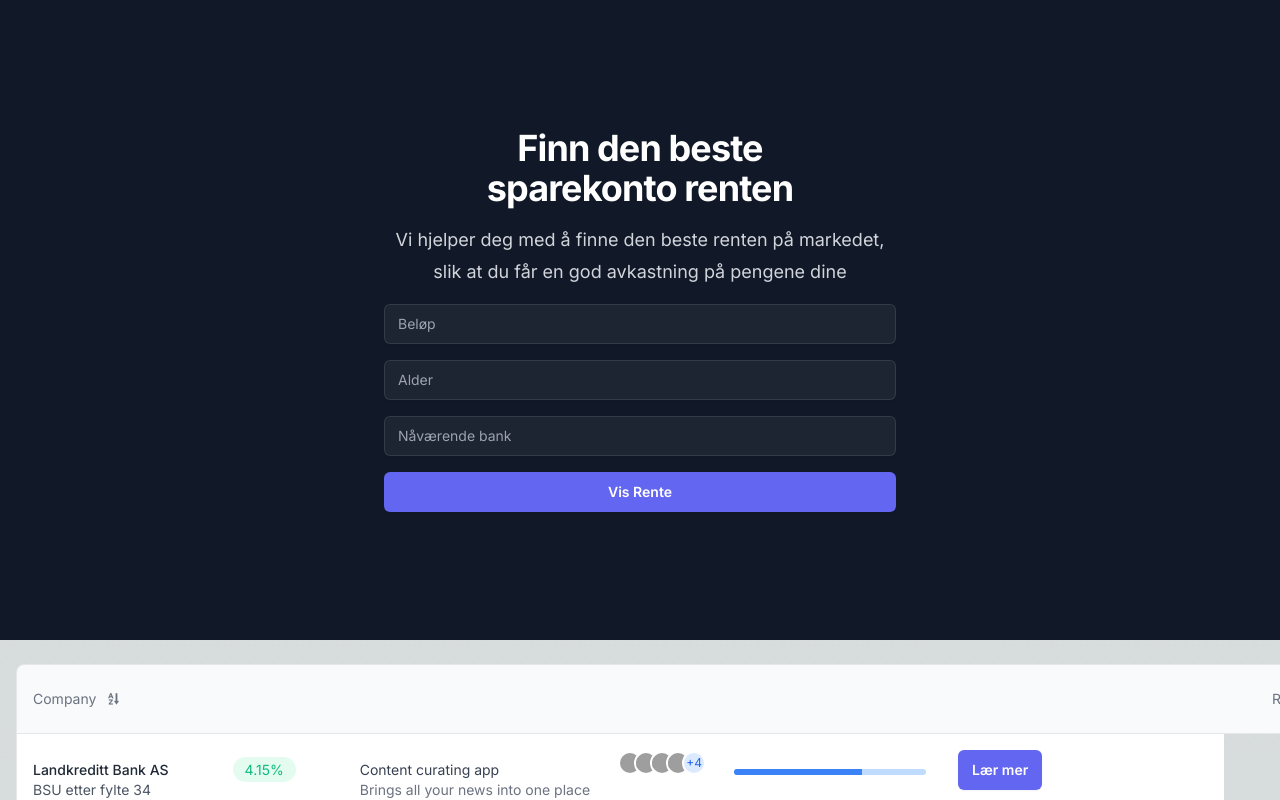
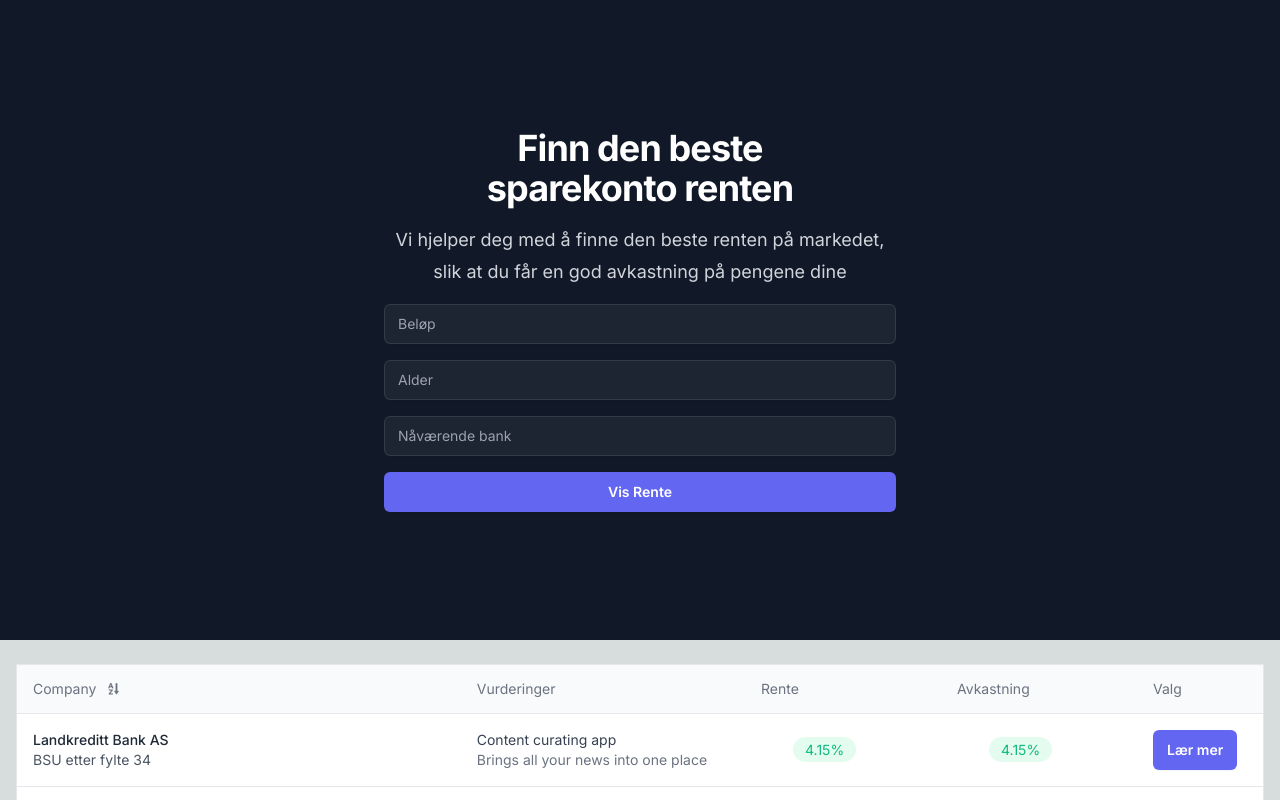
Before and after one commit to shipcommit/sparekonto-app, a Next.js app: page / in a window 1280 px wide. Shown: the top 800 px of the page. Built offline with nearby package versions, Linux system fonts and the light colour scheme; grey boxes are pictures that could not be loaded.

Commit message:
Update table.js

```diff
--- a/app/ui/table.js
+++ b/app/ui/table.js
@@ -1,20 +1,19 @@
 import { data } from '../data';
 
 export default function Table() {
-  console.log('data.feed.entry:', data.feed.entry);
   return (
     <>
       <section className="container px-4 mx-auto">
         <div className="flex flex-col mt-6">
-          <div className="-mx-4 -my-2 overflow-x-auto sm:-mx-6 lg:-mx-8">
-            <div className="inline-block min-w-full py-2 align-middle md:px-6 lg:px-8">
-              <div className="overflow-hidden border border-gray-200 dark:border-gray-700 md:rounded-lg">
+          <div className="overflow-x-auto">
+            <div className="inline-block min-w-full align-middle">
+              <div className="overflow-hidden border border-gray-200 dark:border-gray-700">
                 <table className="min-w-full divide-y divide-gray-200 dark:divide-gray-700">
                   <thead className="bg-gray-50 dark:bg-gray-800">
                     <tr>
                       <th
                         scope="col"
-                        className="py-3.5 px-4 text-sm font-normal text-left rtl:text-right text-gray-500 dark:text-gray-400"
+                        className="py-3.5 px-4 text-sm font-normal text-left text-gray-500 dark:text-gray-400"
                       >
                         <button className="flex items-center gap-x-3 focus:outline-none">
                           <span>Company</span>
@@ -47,36 +46,31 @@ export default function Table() {
                       </th>
                       <th
                         scope="col"
-                        className="px-12 py-3.5 text-sm font-normal text-left rtl:text-right text-gray-500 dark:text-gray-400"
+                        className="py-3.5 px-4 text-sm font-normal text-left text-gray-500 dark:text-gray-400"
+                      >
+                        Vurderinger
+                      </th>
+                      <th
+                        scope="col"
+                        className="py-3.5 px-4 text-sm font-normal text-left text-gray-500 dark:text-gray-400"
                       >
                         Rente
                       </th>
                       <th
                         scope="col"
-                        className="px-4 py-3.5 text-sm font-normal text-left rtl:text-right text-gray-500 dark:text-gray-400"
+                        className="py-3.5 px-4 text-sm font-normal text-left text-gray-500 dark:text-gray-400"
                       >
-                        About
+                        Avkastning
                       </th>
                       <th
                         scope="col"
-                        className="px-4 py-3.5 text-sm font-normal text-left rtl:text-right text-gray-500 dark:text-gray-400"
+                        className="py-3.5 px-4 text-sm font-normal text-left text-gray-500 dark:text-gray-400"
                       >
-                        Users
-                      </th>
-                      <th
-                        scope="col"
-                        className="px-4 py-3.5 text-sm font-normal text-left rtl:text-right text-gray-500 dark:text-gray-400"
-                      >
-                        License use
-                      </th>
-                      <th scope="col" className="relative py-3.5 px-4">
-                        <span className="sr-only">Edit</span>
+                        Valg
                       </th>
                     </tr>
                   </thead>
                   <tbody className="bg-white divide-y divide-gray-200 dark:divide-gray-700 dark:bg-gray-900">
-                    {/*  */}
-
                     {data.feed.entry.map((entry, i) => {
                       let interest = [];
 
@@ -104,8 +98,7 @@ export default function Table() {
                       const highestInterest = Math.max(...interest);
 
                       return (
-                        <div key={i}>
-                          <tr>
+                        <tr key={i}>
                           <td className="px-4 py-4 text-sm font-medium whitespace-nowrap">
                             <div>
                               <h2 className="font-medium text-gray-800 dark:text-white ">
@@ -114,11 +107,6 @@ export default function Table() {
                               <p className="text-sm font-normal text-gray-600 dark:text-gray-400">
                                 {entry.title}
                               </p>
-                              </div>
-                            </td>
-                            <td className="px-12 py-4 text-sm font-medium whitespace-nowrap">
-                              <div className="inline px-3 py-1 text-sm font-normal rounded-full text-emerald-500 gap-x-2 bg-emerald-100/60 dark:bg-gray-800">
-                                {highestInterest}%
                             </div>
                           </td>
                           <td className="px-4 py-4 text-sm whitespace-nowrap">
@@ -131,38 +119,17 @@ export default function Table() {
                               </p>
                             </div>
                           </td>
-                            <td className="px-4 py-4 text-sm whitespace-nowrap">
-                              <div className="flex items-center">
-                                <img
-                                  className="object-cover w-6 h-6 -mx-1 border-2 border-white rounded-full dark:border-gray-700 shrink-0"
-                                  src="https://images.unsplash.com/photo-1494790108377-be9c29b29330?ixlib=rb-4.0.3&ixid=MnwxMjA3fDB8MHxwaG90by1wYWdlfHx8fGVufDB8fHx8&auto=format&fit=crop&w=256&q=80"
-                                  alt=""
-                                />
-                                <img
-                                  className="object-cover w-6 h-6 -mx-1 border-2 border-white rounded-full dark:border-gray-700 shrink-0"
-                                  src="https://images.unsplash.com/photo-1534528741775-53994a69daeb?ixlib=rb-4.0.3&ixid=MnwxMjA3fDB8MHxwaG90by1wYWdlfHx8fGVufDB8fHx8&auto=format&fit=crop&w=256&q=80"
-                                  alt=""
-                                />
-                                <img
-                                  className="object-cover w-6 h-6 -mx-1 border-2 border-white rounded-full dark:border-gray-700 shrink-0"
-                                  src="https://images.unsplash.com/photo-1438761681033-6461ffad8d80?ixlib=rb-4.0.3&ixid=MnwxMjA3fDB8MHxwaG90by1wYWdlfHx8fGVufDB8fHx8&auto=format&fit=crop&w=1256&q=80"
-                                  alt=""
-                                />
-                                <img
-                                  className="object-cover w-6 h-6 -mx-1 border-2 border-white rounded-full dark:border-gray-700 shrink-0"
-                                  src="https://images.unsplash.com/photo-1560250097-0b93528c311a?ixlib=rb-4.0.3&ixid=MnwxMjA3fDB8MHxwaG90by1wYWdlfHx8fGVufDB8fHx8&auto=format&fit=crop&w=256&q=80"
-                                  alt=""
-                                />
-                                <p className="flex items-center justify-center w-6 h-6 -mx-1 text-xs text-blue-600 bg-blue-100 border-2 border-white rounded-full">
-                                  +4
-                                </p>
+                          <td className="px-12 py-4 text-sm font-medium whitespace-nowrap">
+                            <div className="inline px-3 py-1 text-sm font-normal rounded-full text-emerald-500 gap-x-2 bg-emerald-100/60 dark:bg-gray-800">
+                              {highestInterest}%
                             </div>
                           </td>
-                            <td className="px-4 py-4 text-sm whitespace-nowrap">
-                              <div className="w-48 h-1.5 bg-blue-200 overflow-hidden rounded-full">
-                                <div className="bg-blue-500 w-2/3 h-1.5" />
+                          <td className="px-12 py-4 text-sm font-medium whitespace-nowrap">
+                            <div className="inline px-3 py-1 text-sm font-normal rounded-full text-emerald-500 gap-x-2 bg-emerald-100/60 dark:bg-gray-800">
+                              {highestInterest}%
                             </div>
                           </td>
+
                           <td className="px-4 py-4 text-sm whitespace-nowrap">
                             <button
                               type="submit"
@@ -172,7 +139,6 @@ export default function Table() {
                             </button>
                           </td>
                         </tr>
-                        </div>
                       );
                     })}
                   </tbody>
```
Lines whose indentation alone changed are shown as unchanged.
